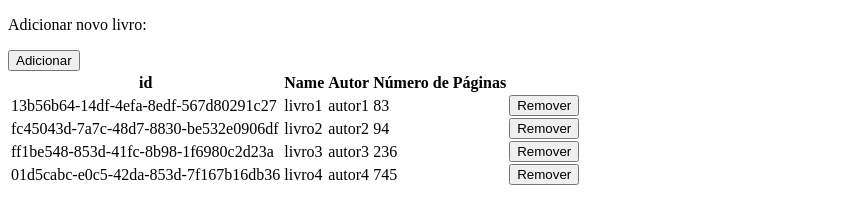
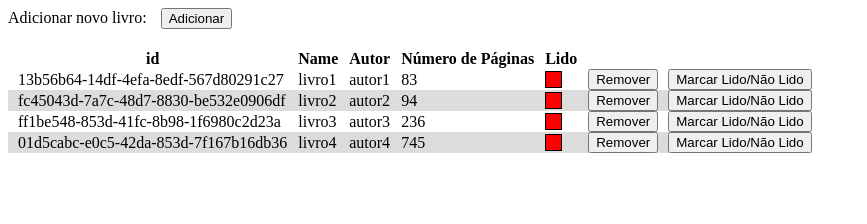
Before and after one commit to ChristoferLv/top-library, a plain HTML site: page index.html in a window 1280 px wide. Shown: the whole page, without its empty margins (0-867 px from the left). Drawn offline with Linux system fonts and the light colour scheme.

Commit message:
add styling and read/unread option

```diff
--- a/index.html
+++ b/index.html
@@ -18,6 +18,7 @@
                 <th>Name</th>
                 <th>Autor</th>
                 <th>Número de Páginas</th>
+                <th>Lido</th>
             </tr>
         </thead>
         <tbody>
--- a/script.js
+++ b/script.js
@@ -3,34 +3,33 @@ const myFormDialog = document.getElementById('add-book-dialog');
 const showFormDialogButton = document.getElementById('add-book-btn');
 const closeButton = document.getElementById("close-btn");
 const myForm = document.getElementById('myForm');
+let myLibrary = [];
 
 showFormDialogButton.addEventListener('click', () => {
     myFormDialog.showModal();
 });
 
 closeButton.addEventListener('click', () => {
+    myForm.reset();
     myFormDialog.close();
 });
 
 myForm.addEventListener('submit', (event) => {
     const formData = new FormData(event.target);
-    const formProps = Object.fromEntries(formData);
-
     addBookToLibrary(formData.get("bookName"), formData.get("author"), formData.get("pageNumber"))
-
-
-    console.log(event.target.firstElementChild); // { name: 'User Input Value' }
-    console.log('Dialog closed with returnValue:', myFormDialog.returnValue);
-    console.log(formProps)
+    myForm.reset();
 });
-
-let myLibrary = [];
 
 function Book(name, author, pageNumber) {
     this.id = crypto.randomUUID();
     this.name = name;
     this.author = author;
     this.pageNumber = pageNumber;
+    this.read = false;
+    this.toggleRead = function () {
+        console.log("troca");
+        this.read = !this.read;
+    };
 }
 
 function addBookToLibrary(name, author, pageNumber) {
@@ -54,6 +53,17 @@ function handleRemoveBook(e) {
     drawTable();
 }
 
+function handleToggleRead(e) {
+    const id = e.target.parentElement.getAttribute("data-id");
+    for (idx in myLibrary) {
+        if (myLibrary[idx].id == id) {
+            console.log("trocar")
+            myLibrary[idx].toggleRead();
+        }
+    }
+    drawTable();
+}
+
 
 
 addBookToLibrary("livro1", "autor1", "83");
@@ -68,14 +78,30 @@ function drawTable() {
         const newRow = document.createElement("tr");
         newRow.setAttribute("data-id", book['id']);
         for (const bookField in book) {
+            if (typeof book[bookField] === 'function') continue;
             const newRowData = document.createElement("td");
             newRowData.innerText = book[bookField];
+            if(typeof book[bookField] === 'boolean'){
+                const readElem = document.createElement("div");
+                readElem.style.setProperty("width", "15px");
+                readElem.style.setProperty("height", "15px");
+                readElem.style.border = "1px solid #000000"
+                readElem.style.backgroundColor = "#F00";
+                if(book[bookField]) readElem.style.backgroundColor = "#0F0";
+                newRowData.innerText = "";
+                newRowData.append(readElem);
+            }
             newRow.append(newRowData);
         }
         const removeBtn = document.createElement("button");
         removeBtn.innerText = "Remover";
         removeBtn.addEventListener("click", handleRemoveBook);
         newRow.append(removeBtn);
+
+        const toggleBtn = document.createElement("button");
+        toggleBtn.innerText = "Marcar Lido/Não Lido";
+        toggleBtn.addEventListener("click", handleToggleRead);
+        newRow.append(toggleBtn);
         table.append(newRow);
     }
 }
--- a/style.css
+++ b/style.css
@@ -0,0 +1,22 @@
+th,
+td {
+    padding-left: 10px;
+}
+
+table {
+    border-collapse: collapse;
+    margin-top: 20px;
+}
+
+button {
+    margin-left: 10px;
+    cursor: pointer;
+}
+
+tr:nth-child(even) {
+    background-color: gainsboro;
+}
+
+p {
+    display: inline;
+}
```
